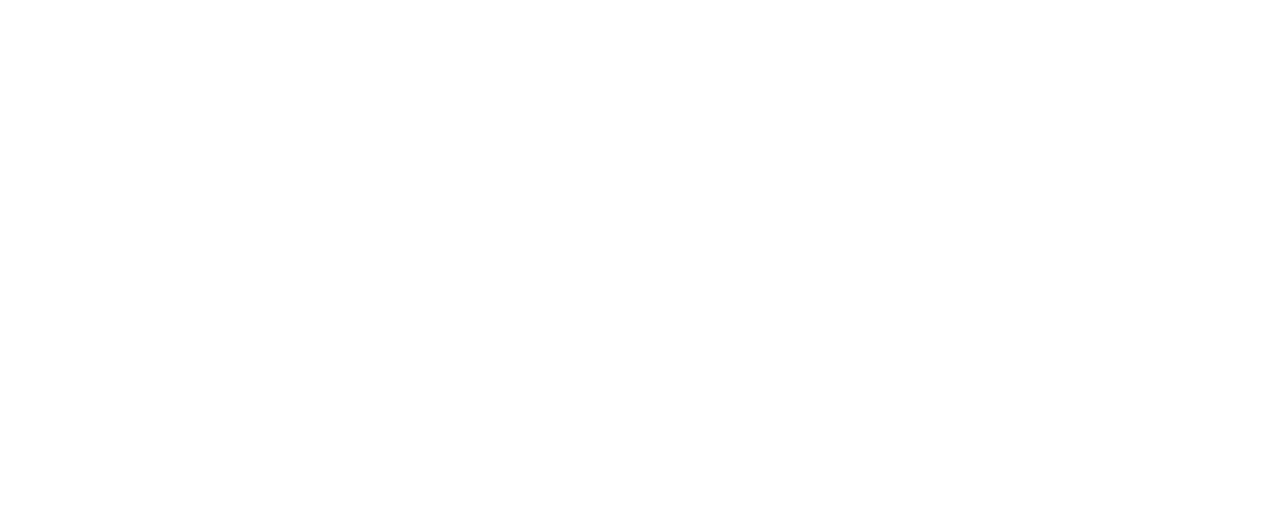
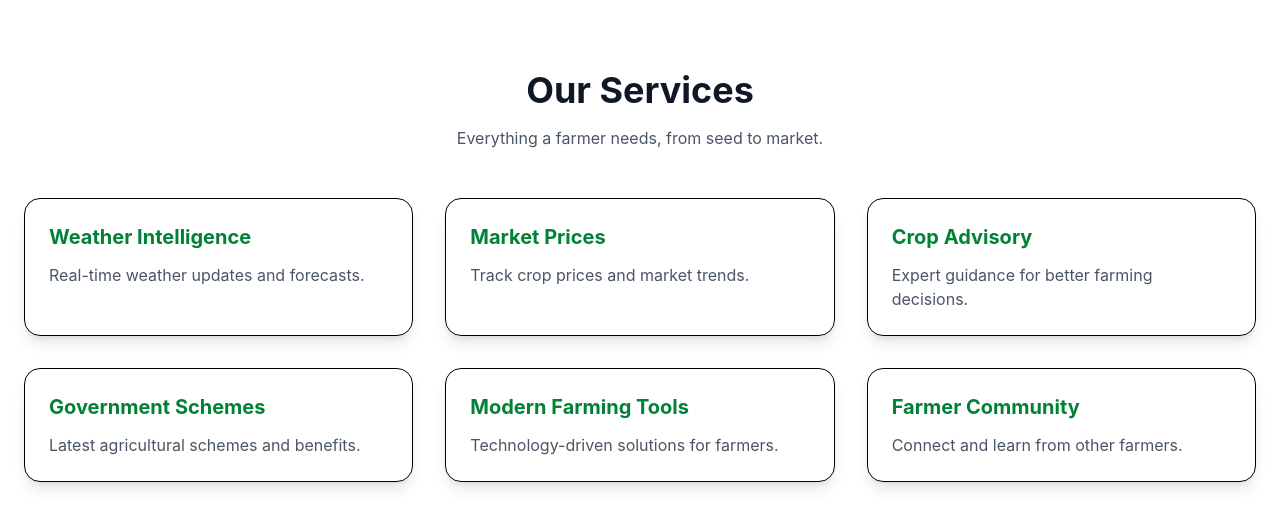
Before and after one commit to EnaVerse-20/EnaFarms, a React (Vite) app in the folder temp-app/: page / in a window 1280 px wide. Shown: the part 810-1338 px from the top of the page. Before the commit the page ends 800 px from the top, so only its background shows below. Built offline with nearby package versions, Linux system fonts and the light colour scheme.

Commit message:
Added Services

```diff
--- a/temp-app/src/App.jsx
+++ b/temp-app/src/App.jsx
@@ -1,10 +1,12 @@
 import Navbar from "./components/Navbar";
 import Hero from "./components/Hero";
+import Services from "./components/Services";
 function App() {
   return (
     <>
       <Navbar />
       <Hero/>
+      <Services/>
     </>
   );
 }
--- /dev/null
+++ b/temp-app/src/components/Services.jsx
@@ -0,0 +1,63 @@
+function Services() {
+  const services = [
+    {
+      title: "Weather Intelligence",
+      description: "Real-time weather updates and forecasts."
+    },
+    {
+      title: "Market Prices",
+      description: "Track crop prices and market trends."
+    },
+    {
+      title: "Crop Advisory",
+      description: "Expert guidance for better farming decisions."
+    },
+    {
+      title: "Government Schemes",
+      description: "Latest agricultural schemes and benefits."
+    },
+    {
+      title: "Modern Farming Tools",
+      description: "Technology-driven solutions for farmers."
+    },
+    {
+      title: "Farmer Community",
+      description: "Connect and learn from other farmers."
+    }
+  ];
+
+  return (
+    <section className="py-20 bg-white">
+      <div className="max-w-7xl mx-auto px-6">
+
+        <h2 className="text-4xl font-bold text-center text-gray-900">
+          Our Services
+        </h2>
+
+        <p className="text-center text-gray-600 mt-4 mb-12">
+          Everything a farmer needs, from seed to market.
+        </p>
+
+        <div className="grid md:grid-cols-3 gap-8">
+          {services.map((service, index) => (
+            <div
+              key={index}
+              className="p-6 rounded-2xl shadow-lg hover:shadow-2xl transition duration-300 border"
+            >
+              <h3 className="text-xl font-bold text-green-700 mb-3">
+                {service.title}
+              </h3>
+
+              <p className="text-gray-600">
+                {service.description}
+              </p>
+            </div>
+          ))}
+        </div>
+
+      </div>
+    </section>
+  );
+}
+
+export default Services;
```
